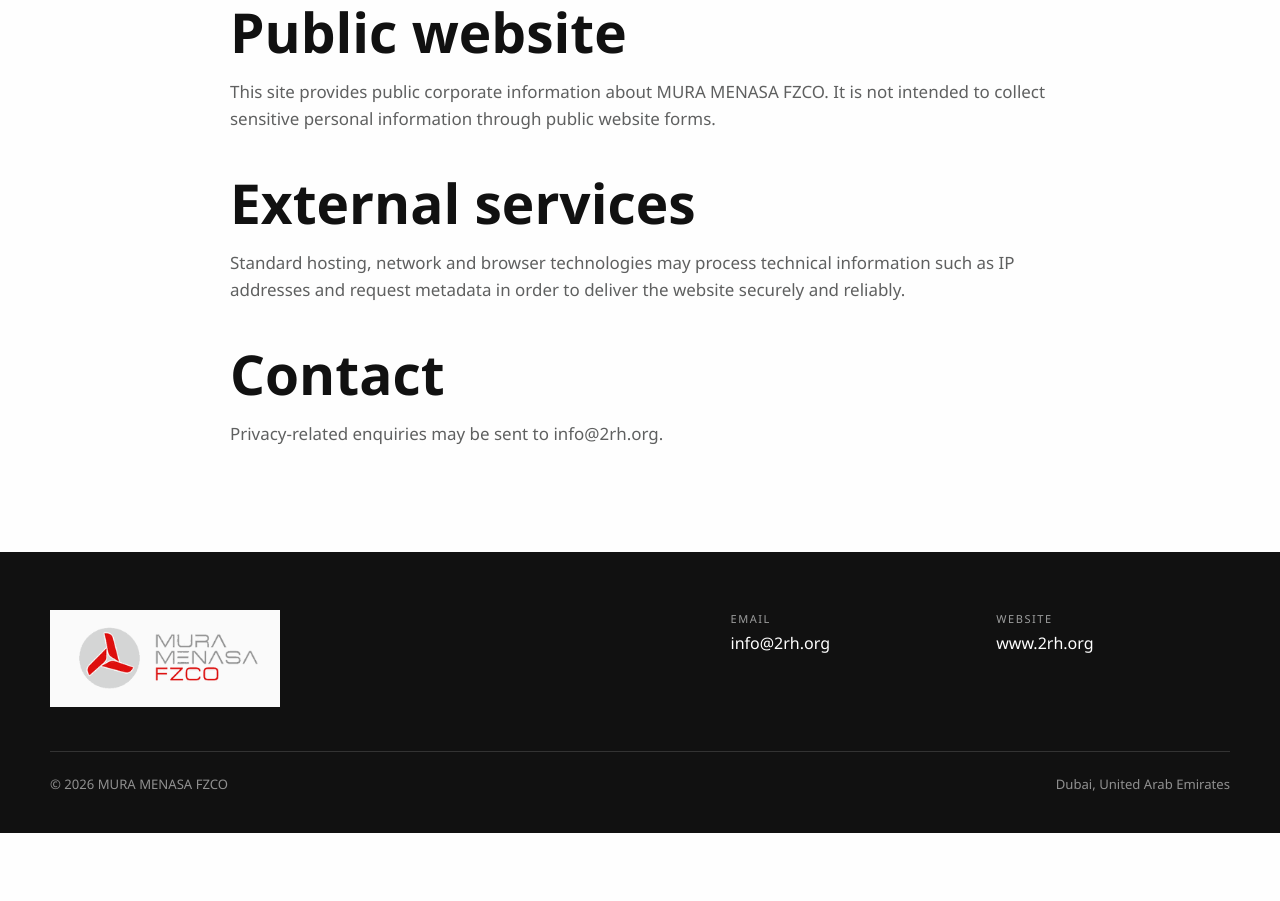
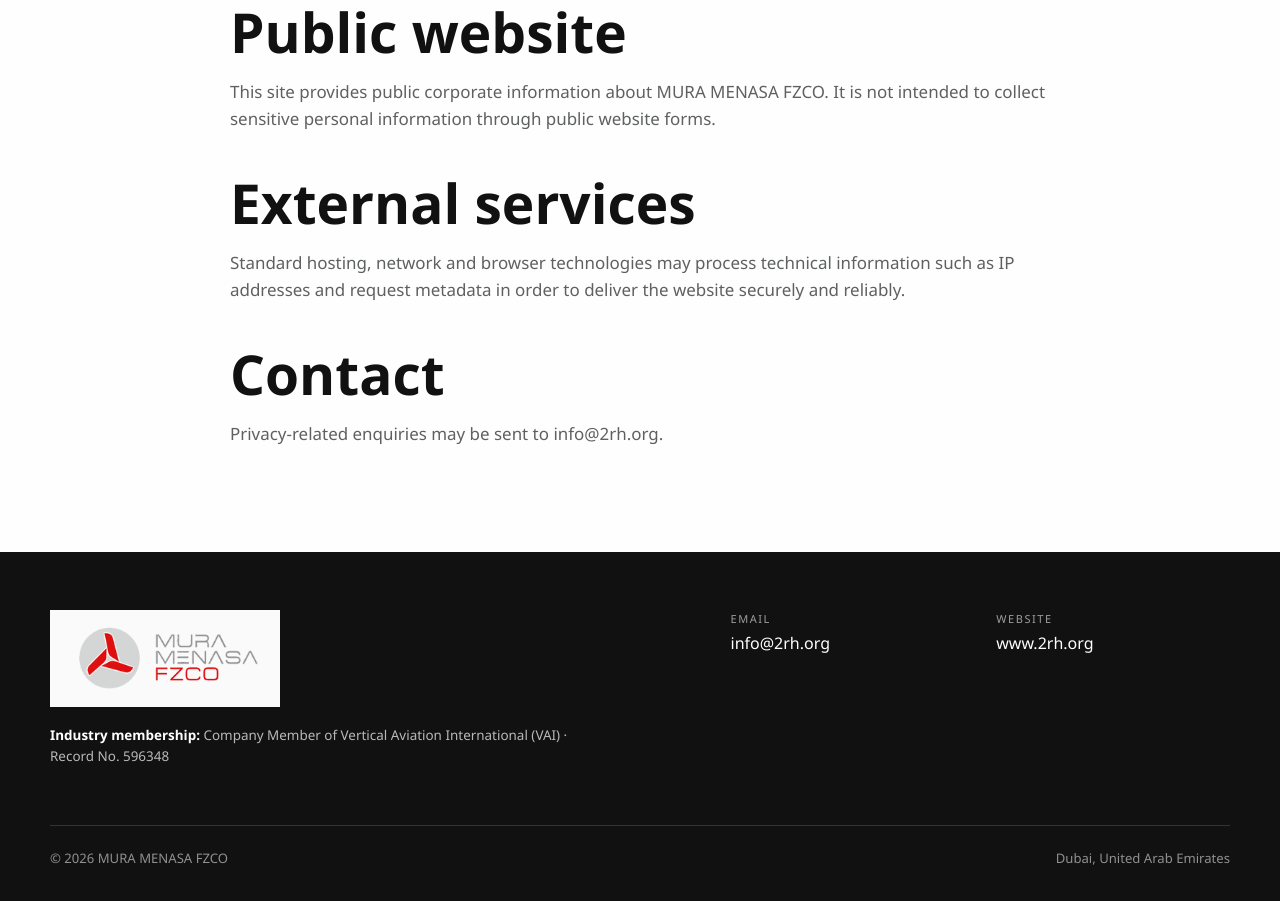
Before and after one commit to yrippert-maker/mura-menasa-2rh-site, a plain HTML site: page privacy.html in a window 1280 px wide. Shown: the part 557-1458 px from the top of the page. Before the commit the page ends 1390 px from the top, so only its background shows below. Drawn offline with Linux system fonts and the light colour scheme.

Commit message:
feat: add VAI membership to privacy footer

```diff
--- a/privacy.html
+++ b/privacy.html
@@ -1,4 +1,4 @@
 <!doctype html><html lang="en"><head><meta charset="utf-8"><meta name="viewport" content="width=device-width,initial-scale=1"><title>Privacy | MURA MENASA FZCO</title><meta name="description" content="Privacy information for the MURA MENASA FZCO corporate website."><link rel="canonical" href="https://2rh.org/privacy.html"><link rel="stylesheet" href="styles.css"></head><body>
 <header class="site-header"><div class="wrap nav"><a class="logo" href="index.html"><img src="images/mura-menasa-logo.png" alt="MURA MENASA FZCO"></a><nav aria-label="Primary"><a href="index.html">Home</a><a href="about.html">Company</a><a href="aviation.html">Aviation &amp; MRO</a><a href="contact.html">Contact</a><a href="privacy.html" aria-current="page">Privacy</a></nav></div></header>
 <main><section class="page-hero"><div class="wrap"><div class="kicker">Privacy</div><h1>Website privacy</h1><p class="lead">Information relating to the public corporate website of MURA MENASA FZCO.</p></div></section><section class="section"><div class="wrap prose" style="max-width:820px"><h2>Public website</h2><p>This site provides public corporate information about MURA MENASA FZCO. It is not intended to collect sensitive personal information through public website forms.</p><h2 style="margin-top:42px">External services</h2><p>Standard hosting, network and browser technologies may process technical information such as IP addresses and request metadata in order to deliver the website securely and reliably.</p><h2 style="margin-top:42px">Contact</h2><p>Privacy-related enquiries may be sent to <a href="mailto:info@2rh.org">info@2rh.org</a>.</p></div></section></main>
-<footer class="site-footer"><div class="wrap"><div class="footer-grid"><div><img class="footer-logo" src="images/mura-menasa-logo.png" alt="MURA MENASA FZCO"></div><div class="footer-contact"><div><div class="footer-label">Email</div><div class="footer-value">info@2rh.org</div></div><div><div class="footer-label">Website</div><div class="footer-value">www.2rh.org</div></div></div></div><div class="footer-bottom"><span>© 2026 MURA MENASA FZCO</span><span>Dubai, United Arab Emirates</span></div></div></footer></body></html>
+<footer class="site-footer"><div class="wrap"><div class="footer-grid"><div><img class="footer-logo" src="images/mura-menasa-logo.png" alt="MURA MENASA FZCO"><p class="footer-membership"><strong>Industry membership:</strong> Company Member of Vertical Aviation International (VAI) · Record No. 596348</p></div><div class="footer-contact"><div><div class="footer-label">Email</div><div class="footer-value">info@2rh.org</div></div><div><div class="footer-label">Website</div><div class="footer-value">www.2rh.org</div></div></div></div><div class="footer-bottom"><span>© 2026 MURA MENASA FZCO</span><span>Dubai, United Arab Emirates</span></div></div></footer></body></html>
```
